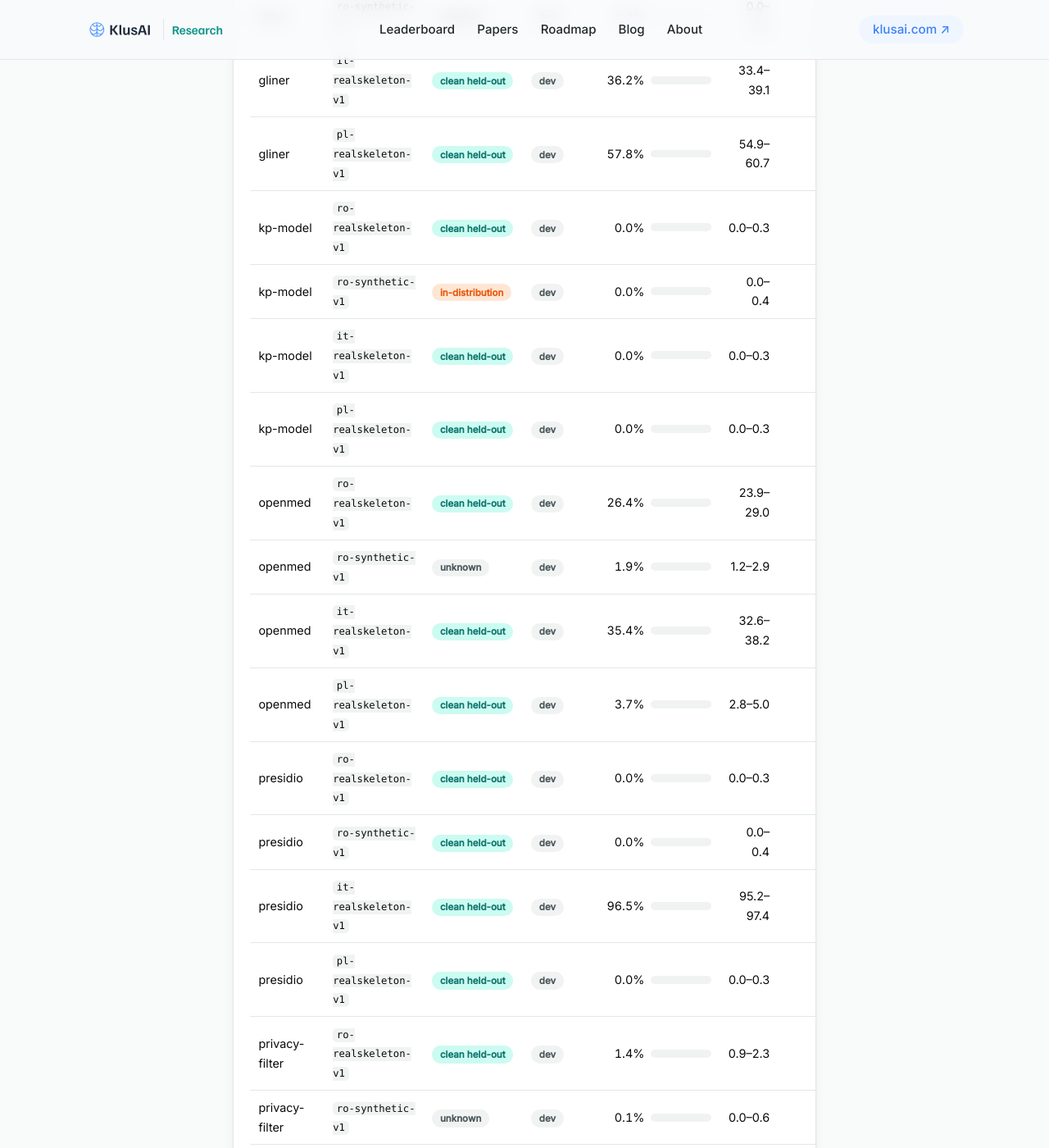
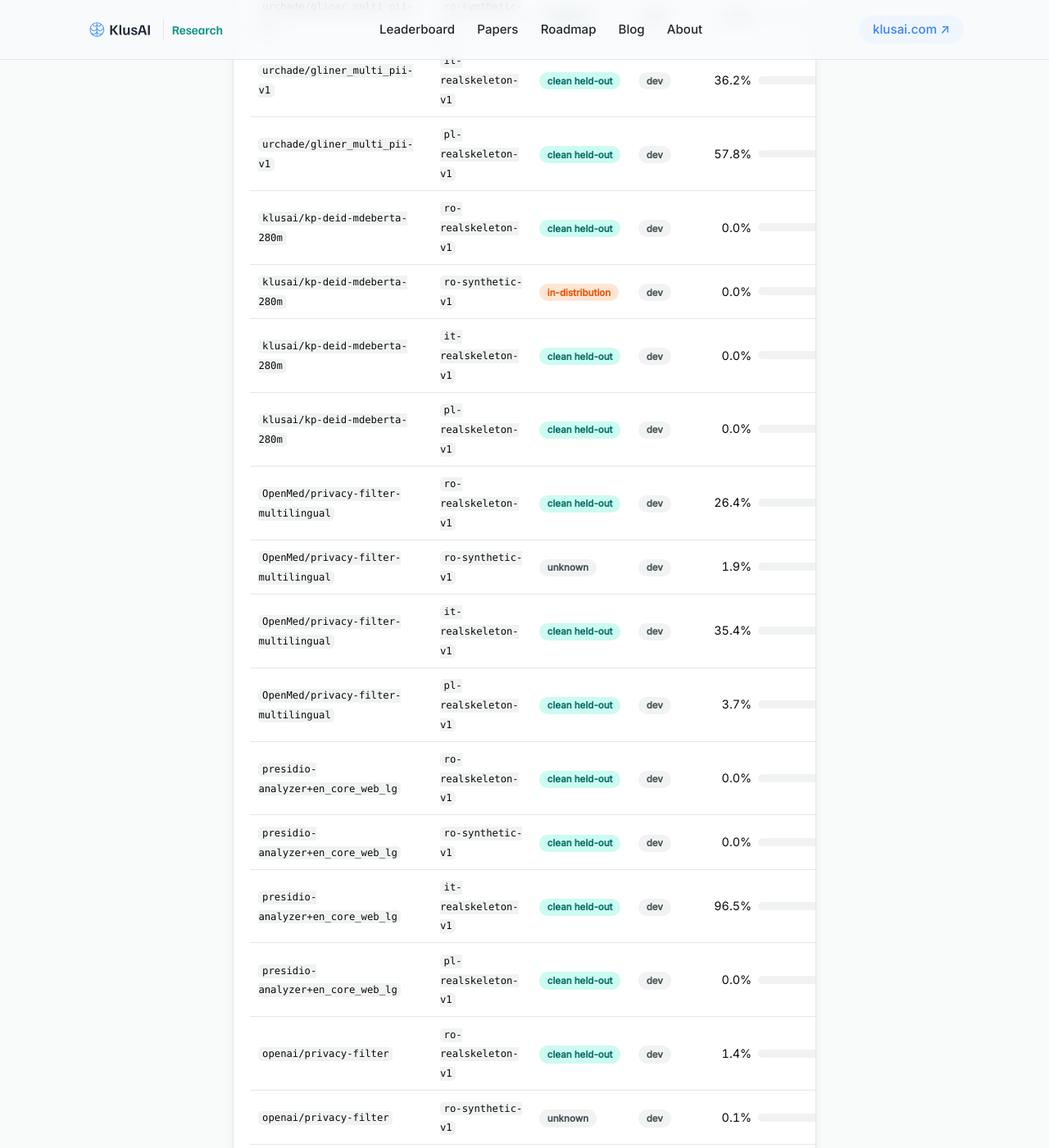
Before and after one commit to klusai/klusai-pages-research, a Jekyll site: the page built from leaderboard.md, in a window 1280 px wide and 1400 px high, scrolled down 1955 px. Shown: the whole window at 82% size. Built offline with Jekyll 4.4.1, drawn with Linux system fonts in a browser that asks for light colours; some of the changed text lies outside the part shown.

Commit message:
Leaderboard: leakage table 'Model' column shows model_id (panel fix, KLU-117)
The re-id leakage table labeled its first column 'Model' but rendered the
adapter string; the adjacent detection table uses 'Model' for model_id and a
separate 'Adapter' column. Render model_id in both so the two tables are
consistent and comparable.

```diff
--- a/leaderboard.md
+++ b/leaderboard.md
@@ -127,7 +127,7 @@
     {% if row.scores.cnp_leakage %}{% assign ids_missed = leak.cnp_missed %}{% else %}{% assign ids_missed = leak.decode_bearing_missed %}{% endif %}
     {% assign leak_pct = leak.leak_rate | times: 100 %}
     <tr>
-      <td>{{ row.adapter }}</td>
+      <td><code>{{ row.model_id }}</code></td>
       <td><code>{{ row.dataset.config }}</code></td>
       <td>
         {% if row.contamination == "in_distribution" %}<span class="lb-badge contam-in" title="Model was trained on this config's source data">in-distribution</span>
```
